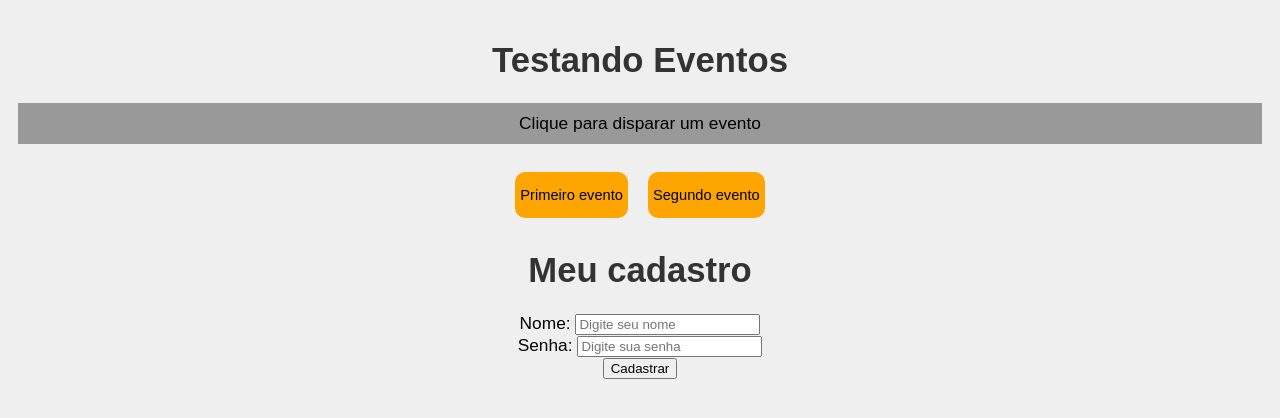
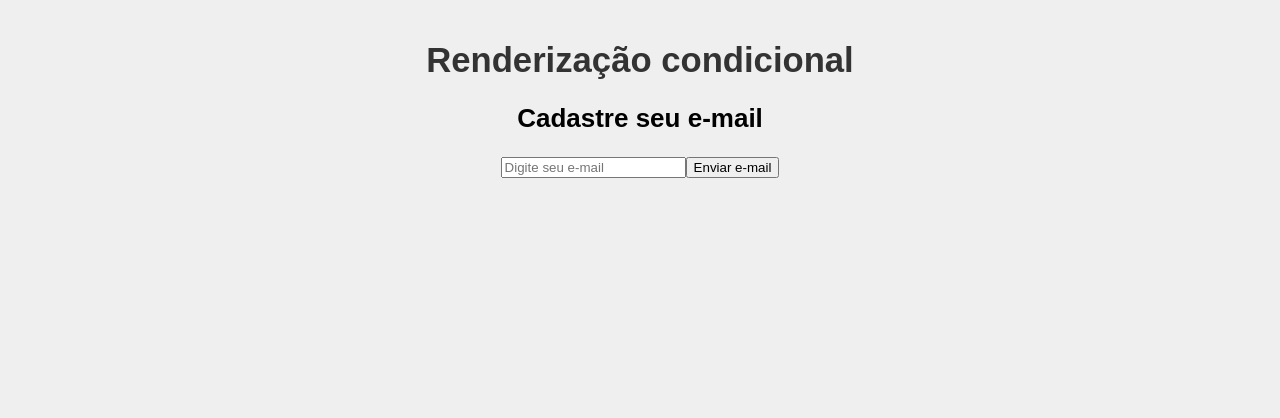
Before and after one commit to ViniSouza001/react, a React (Create React App) app in the folder my_project/: page / in a window 1280 px wide. Shown: the top 418 px of the page. Built offline with nearby package versions, Linux system fonts and the light colour scheme.

Commit message:
conditional rendering

```diff
--- a/my_project/src/App.js
+++ b/my_project/src/App.js
@@ -3,6 +3,7 @@
 import './App.css';
 import Evento from './components/Evento'
 import Form from './components/Form'
+import Condicional from './components/Condicional';
 
 function App () {
   // aqui dentro da função ficará todo o código e a lógica
@@ -11,9 +12,8 @@ function App () {
 
   return (
     <div className='App'>
-      <h1>Testando Eventos</h1>
-      <Evento />
-      <Form />
+      <h1>Renderização condicional</h1>
+      <Condicional />
     </div>
   );
 }
--- /dev/null
+++ b/my_project/src/components/Condicional.js
@@ -0,0 +1,36 @@
+import { useState } from 'react'
+
+function Condicional () {
+
+   const [email, setEmail] = useState()
+   const [userEmail, setUserEmail] = useState()
+
+   function enviarEmail (e) {
+      e.preventDefault()
+      setUserEmail(email)
+   }
+
+   function limparEmail (e) {
+      e.preventDefault()
+      setUserEmail()
+   }
+
+   return (
+      <div>
+         <h2>Cadastre seu e-mail</h2>
+         <form>
+            <input type='email' placeholder='Digite seu e-mail'
+               onChange={(e) => { setEmail(e.target.value) }} />
+            <button type='submit' onClick={enviarEmail}>Enviar e-mail</button>
+            {userEmail && (
+               <div>
+                  <p>O email do usuário é: {userEmail}</p>
+                  <button onClick={limparEmail}>Limpar e-mail</button>
+               </div>
+            )}
+         </form>
+      </div>
+   )
+}
+
+export default Condicional
```
